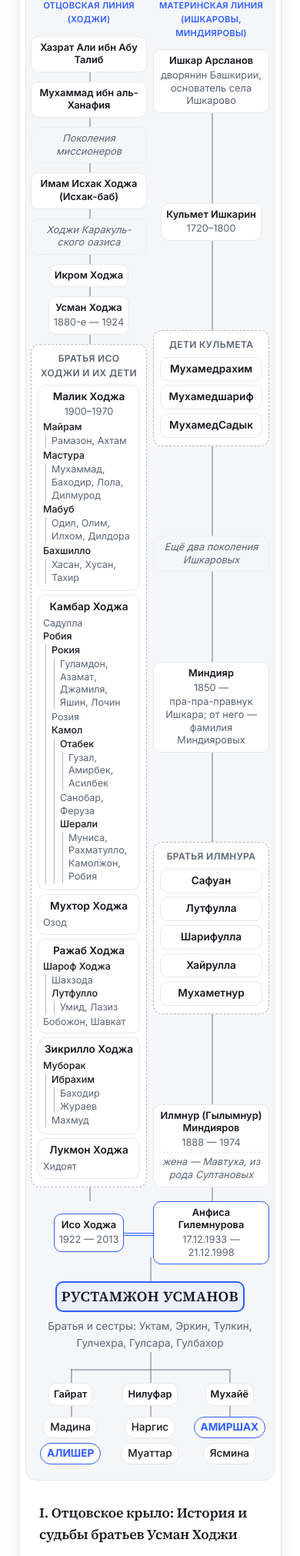
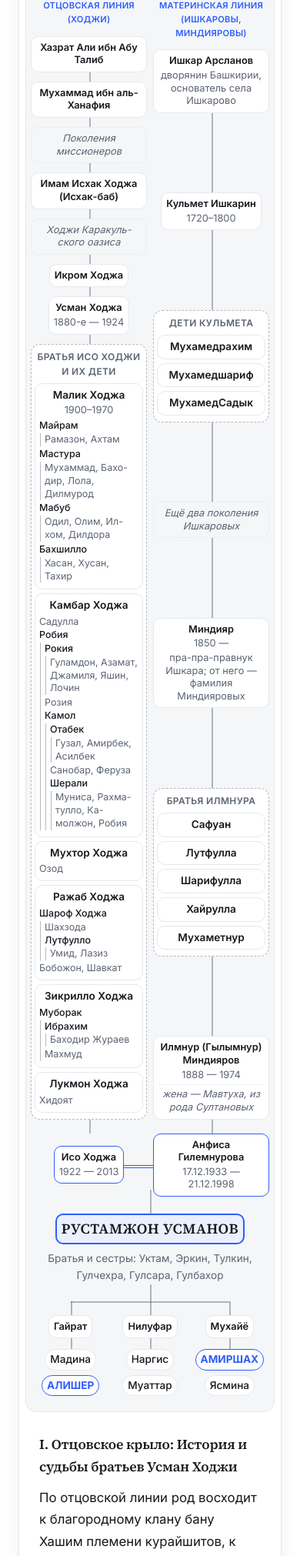
Before and after one commit to Rustam1955/rustamusman, a Flask app: page /ru/dynasty/ in a window 390 px wide, after a click that opens the changed part. Shown: the part 2175-4197 px from the top of the page at 77% size. Run offline with Flask 3, Linux system fonts and the light colour scheme.

Commit message:
Схема рода на телефоне: правая (материнская) колонка больше не уезжает за край
Колонки 1fr не сжимаются уже самого длинного слова и самого глубокого
отступа — после пяти колен у Камбар Ходжи отцовская линия стала шире
половины и вытолкнула материнскую (снимок Рустама с телефона). Теперь
minmax(0, 1fr), min-width: 0 у карточек, рамок и ряда внуков, перенос
длинных имён по слогам, отступ колена на телефоне меньше.
Проверено во фрейме настоящей ширины 360 и 412 (безголовый Chrome уже
500 окно не делает — прежние «телефонные» снимки были на 500), шрифт 100%
и 130%, ru и uz: ничего не вылезает.

Co-Authored-By: Claude Opus 5 (1M context) <noreply@anthropic.com>

```diff
--- a/static/css/style.css
+++ b/static/css/style.css
@@ -1109,13 +1109,17 @@ img {
 
 .shz-lines {
   display: grid;
-  grid-template-columns: 1fr 1fr;
+  /* minmax(0, 1fr): строго пополам. Просто 1fr не даёт колонке стать уже
+     её самого длинного слова и самого глубокого отступа — и отцовская линия
+     с пятью коленами у Камбар Ходжи выталкивала материнскую за край */
+  grid-template-columns: minmax(0, 1fr) minmax(0, 1fr);
   gap: 16px;
 }
 
 .shz-line {
   display: flex;
   flex-direction: column;
+  min-width: 0;
 }
 
 .shz-line-label {
@@ -1152,6 +1156,7 @@ img {
   position: relative;
   z-index: 1;
   margin: 0 auto;
+  min-width: 0;            /* иначе flex не сожмёт карточку уже её длинного слова */
   max-width: 100%;
   padding: 8px 12px;
   border: 1px solid var(--border);
@@ -1201,6 +1206,7 @@ img {
 .shz-group {
   position: relative;
   z-index: 1;
+  min-width: 0;
   padding: 8px 8px 10px;
   border: 1px dashed var(--shz-line);
   border-radius: 12px;
@@ -1228,12 +1234,15 @@ img {
 /* Брат отца — карточка: имя, под ним его дети (внуки — в скобках) */
 .shz-brother {
   flex: 1 1 128px;
+  min-width: 0;
   margin: 0;
   padding: 6px 8px;
   font-size: .85rem;
 }
 
 .shz-brother-kids {
+  overflow-wrap: break-word;
+  hyphens: auto;
   margin-top: 4px;
   font-size: .78rem;
   line-height: 1.35;
@@ -1256,7 +1265,7 @@ img {
 .shz-parents {
   position: relative;
   display: grid;
-  grid-template-columns: 1fr 1fr;
+  grid-template-columns: minmax(0, 1fr) minmax(0, 1fr);
   align-items: center;
   gap: 16px;
   margin-top: var(--shz-gap);
@@ -1315,7 +1324,7 @@ img {
 .shz-children {
   position: relative;
   display: grid;
-  grid-template-columns: repeat(3, 1fr);
+  grid-template-columns: repeat(3, minmax(0, 1fr));
   margin-top: 22px;
   padding-top: 18px;
 }
@@ -1363,6 +1372,8 @@ img {
 
 .shz-kids {
   position: relative;
+  min-width: 0;
+  max-width: 100%;
   display: flex;
   flex-wrap: wrap;
   justify-content: center;
@@ -1388,8 +1399,10 @@ img {
 
 .shz-kid .shz-name {
   font-weight: 500;
-  white-space: nowrap;     /* имя внука не рвать посреди слова */
-  overflow-wrap: normal;
+  /* Имя рвётся, только если целиком не влезает (крупный шрифт в телефоне),
+     и тогда по слогам, с дефисом — а не вылезает за край схемы */
+  overflow-wrap: break-word;
+  hyphens: auto;
 }
 
 /* Продолжатели мужской линии — как в тексте, заглавными */
@@ -1449,7 +1462,22 @@ img {
   }
 
   .shz-kid {
-    padding: 4px 8px;
+    padding: 4px 6px;
+  }
+
+  /* Глубокие ветки: отступ на колено поменьше, иначе к пятому колену
+     на текст остаётся полкарточки */
+  .shz-kin .shz-kin {
+    margin-inline-start: 1px;
+    padding-inline-start: 5px;
+  }
+
+  .shz-group {
+    padding: 6px 4px 8px;
+  }
+
+  .shz-brother {
+    padding: 6px 5px;
   }
 
   .shz-heir .shz-name {
```
